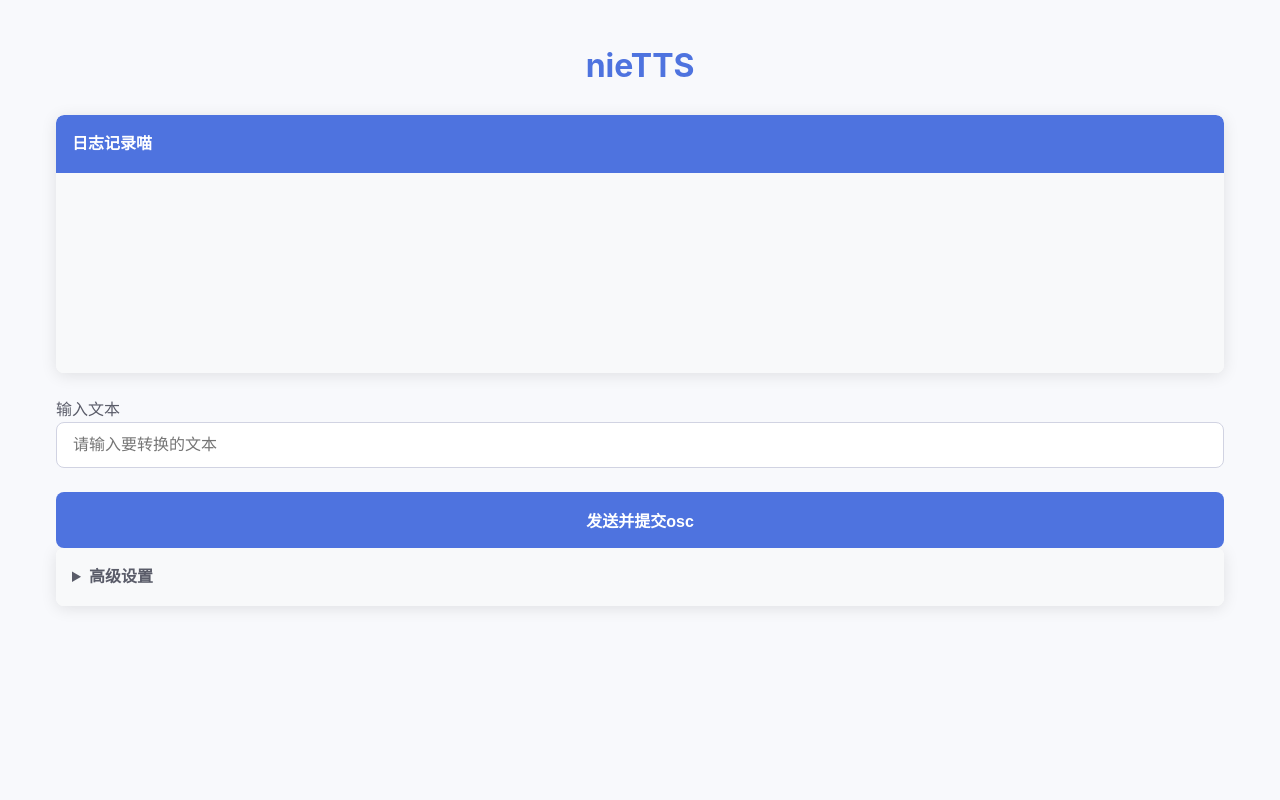
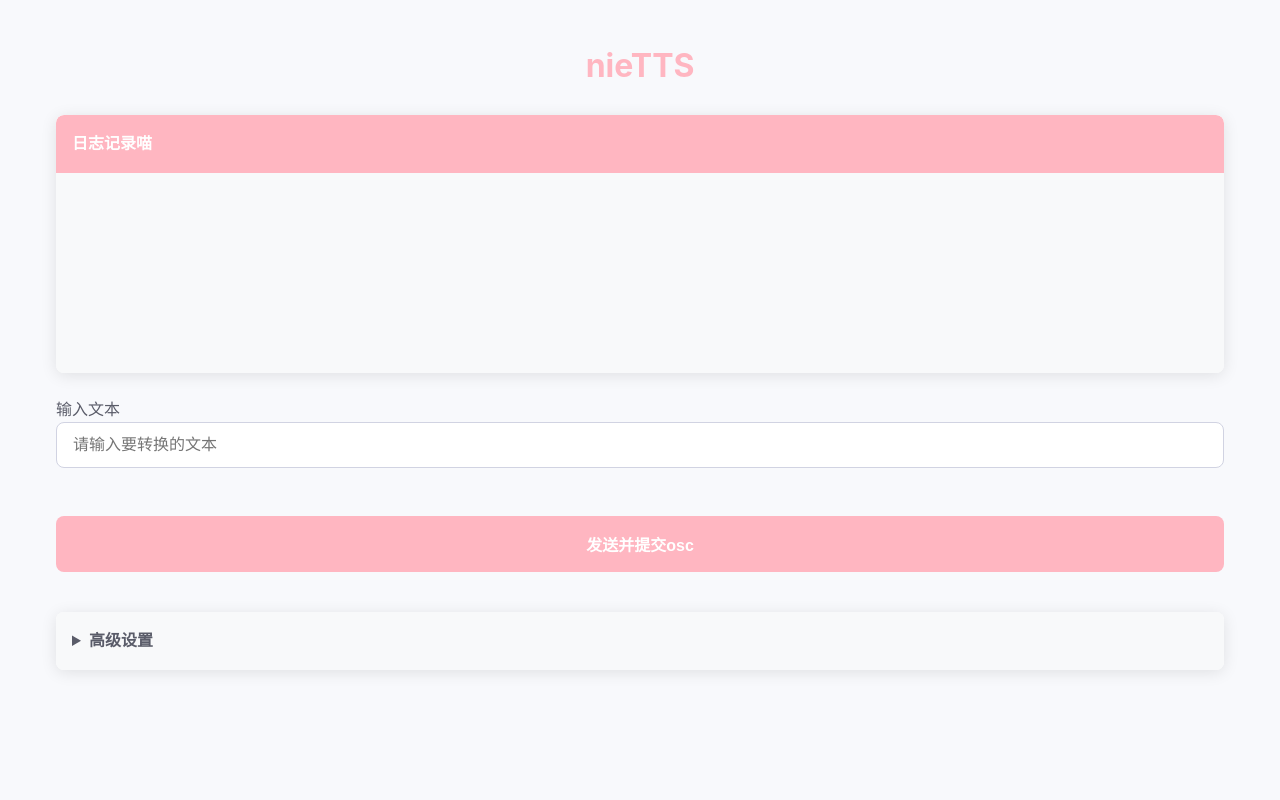
Before and after one commit to machinad/nieTTS, a Flask app: template templates/index.html in a window 1280 px wide. Run offline with Flask 3, Linux system fonts and the light colour scheme; the template is opened without the code that fills it, so the values that code supplies are empty.

Commit message:
更改主题颜色，优化界面美观

```diff
--- a/templates/index.html
+++ b/templates/index.html
@@ -7,7 +7,7 @@
     <title>nieTTS - 文字转语音</title>
     <style>
         :root {
-            --primary-color: #4e73df;
+            --primary-color: #ffb6c1;
             --secondary-color: #f8f9fa;
             --text-color: #5a5c69;
             --border-radius: 0.5rem;
@@ -96,9 +96,17 @@
         }
 
         .btn-primary:hover {
-            background-color: #2e59d9;
+            background-color: #fd7194;
             transform: translateY(-2px);
             box-shadow: 0 4px 8px rgba(0, 0, 0, 0.1);
+        }
+
+        .mt-3 {
+            margin-top: 1.5rem !important;
+        }
+
+        .mt-4 {
+            margin-top: 2.5rem !important;
         }
 
         details {
```
